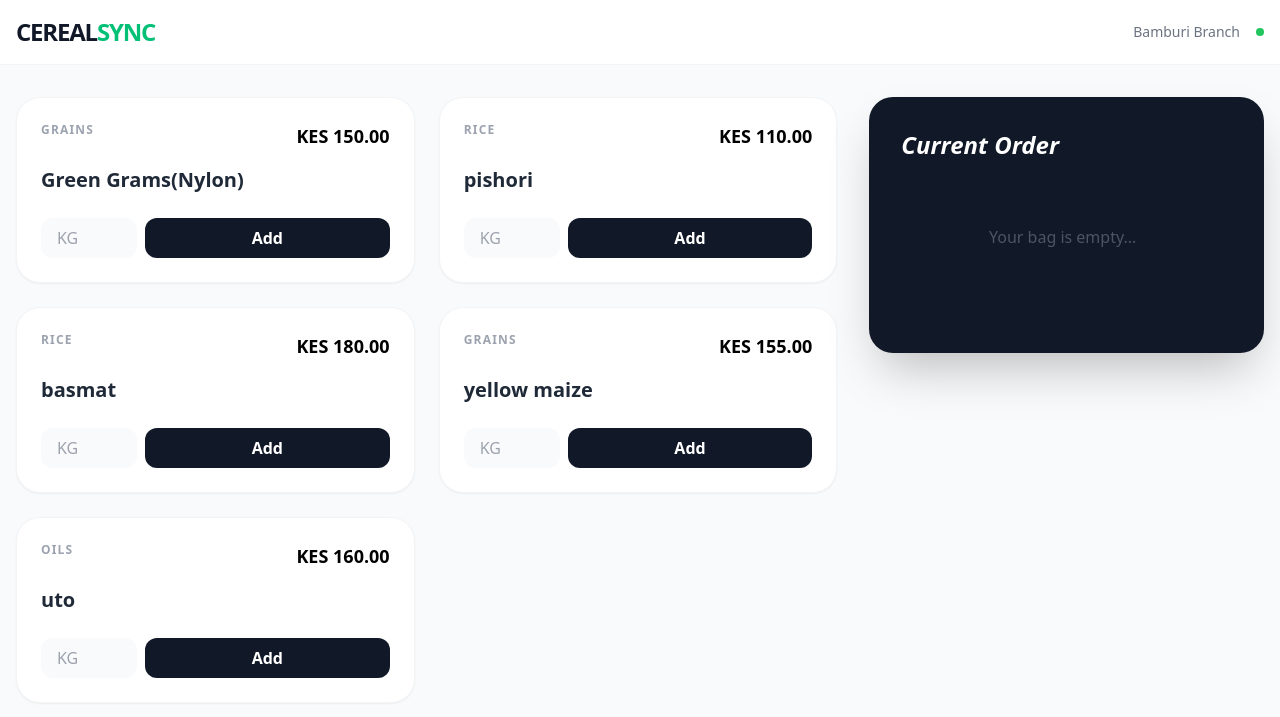
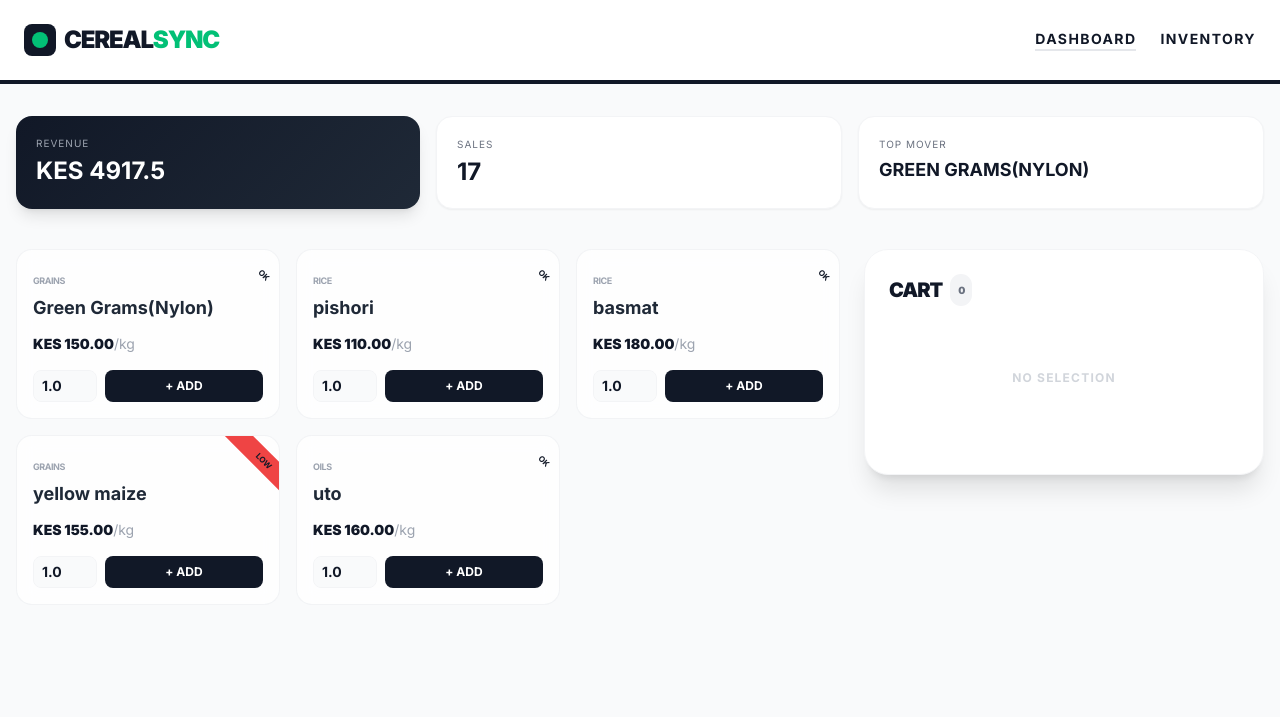
Before and after one commit to tofina41-chux/cereal-sync-pos, a Django app: page / in a window 1280 px wide. Shown: the top 717 px of the page. Run offline with Django 5.2, Linux system fonts and the light colour scheme; data comes from the database, SQL or seed files in the repository; both versions use the stored data as it was after the commit; some libraries are stand-ins or nearby versions.

Commit message:
UI Update

```diff
--- a/core/settings.py
+++ b/core/settings.py
@@ -105,7 +105,7 @@ AUTH_PASSWORD_VALIDATORS = [
 
 LANGUAGE_CODE = 'en-us'
 
-TIME_ZONE = 'UTC'
+TIME_ZONE = 'Africa/Nairobi'
 
 USE_I18N = True
 
--- a/inventory/models.py
+++ b/inventory/models.py
@@ -29,7 +29,7 @@ class Sale(models.Model):
     product = models.ForeignKey(Product, on_delete=models.CASCADE)
     quantity_sold = models.DecimalField(max_digits=10, decimal_places=2, help_text="Weight sold in KGs")
     total_price = models.DecimalField(max_digits=10, decimal_places=2)
-    timestamp = models.DateTimeField(auto_now_add=True)
+    created_at = models.DateTimeField(auto_now_add=True)
 
     def save(self, *args, **kwargs):
         # Business Logic: Automatically reduce stock when a sale is made!
--- a/inventory/views.py
+++ b/inventory/views.py
@@ -1,6 +1,7 @@
 from django.shortcuts import render, redirect, get_object_or_404
 from .models import Product, Category, Sale
-from django.db.models import Q
+from django.db.models import Q, Sum
+from django.utils import timezone
 from decimal import Decimal
 
 def sales_dashboard(request):
@@ -16,7 +17,22 @@ def sales_dashboard(request):
     if category_id:
         products = products.filter(category_id=category_id)
 
-    # Calculate cart total for the unique UI
+    # --- NEW: Daily Stats Logic ---
+    today = timezone.now().date()
+    daily_sales = Sale.objects.filter(created_at__date=today)
+
+    # Calculate revenue and transaction count
+    total_revenue = daily_sales.aggregate(Sum('total_price'))['total_price__sum'] or 0
+    sales_count = daily_sales.count()
+
+    # Find the top selling product today
+    top_product_data = daily_sales.values('product__name').annotate(
+        total_qty=Sum('quantity_sold')
+    ).order_by('-total_qty').first()
+
+    top_product = top_product_data['product__name'] if top_product_data else "None"
+
+    # --- Cart Logic ---
     cart = request.session.get('cart', {})
     total_cart_value = sum(float(item.get('subtotal', 0)) for item in cart.values())
 
@@ -25,12 +41,14 @@ def sales_dashboard(request):
         'categories': categories,
         'query': query,
         'total_cart_value': total_cart_value,
+        'total_revenue': total_revenue,
+        'sales_count': sales_count,
+        'top_product': top_product,
     })
 
 def add_to_cart(request, product_id):
     product = get_object_or_404(Product, id=product_id)
 
-    # Get weight from the form, default to 1.0 if empty or invalid
     quantity_raw = request.POST.get('quantity')
     try:
         quantity = float(quantity_raw) if quantity_raw and float(quantity_raw) > 0 else 1.0
@@ -71,25 +89,21 @@ def checkout(request):
         for item_id, item in cart.items():
             product = get_object_or_404(Product, id=item_id)
 
-            # Convert values to Decimal to keep the database happy
             qty = Decimal(str(item['quantity']))
             price = Decimal(str(item['price']))
             total = qty * price
 
-            # Create the record
             Sale.objects.create(
                 product=product,
                 quantity_sold=qty,
                 total_price=total
             )
 
-        # Clear the cart ONLY if the loop finishes successfully
         request.session['cart'] = {}
         request.session.modified = True
 
         return render(request, 'inventory/success.html')
 
     except Exception as e:
-        # This will print the EXACT error in your terminal so you can see it
         print(f"Checkout Error: {e}")
         return redirect('dashboard')
--- a/templates/base.html
+++ b/templates/base.html
@@ -3,29 +3,46 @@
 <head>
     <meta charset="UTF-8">
     <meta name="viewport" content="width=device-width, initial-scale=1.0">
-    <title>Cereal-Sync POS</title>
+    <title>Cereal-Sync | POS</title>
     <script src="https://cdn.tailwindcss.com"></script>
+    <link href="https://fonts.googleapis.com/css2?family=Inter:wght@400;700;900&display=swap" rel="stylesheet">
     <style>
-        /* Your Swissborg Green Accent */
-        .brand-green { color: #02c076; }
-        .bg-brand-green { background-color: #02c076; }
-        .border-brand-green { border-color: #02c076; }
+        body { font-family: 'Inter', sans-serif; }
+        .swiss-green { color: #02c076; }
+        .bg-swiss-green { background-color: #02c076; }
+        .swiss-border { border-width: 3px; }
+        .glass-card {
+    background: rgba(255, 255, 255, 0.8);
+    backdrop-filter: blur(10px);
+    border: 1px solid rgba(229, 231, 235, 0.5);
+    transition: all 0.3s cubic-bezier(0.4, 0, 0.2, 1);
+}
+.glass-card:hover {
+    transform: translateY(-4px);
+    box-shadow: 0 20px 25px -5px rgba(0, 0, 0, 0.05), 0 10px 10px -5px rgba(0, 0, 0, 0.02);
+    border-color: #02c076;
+}
+.stats-gradient {
+    background: linear-gradient(135deg, #111827 0%, #1f2937 100%);
+}
     </style>
 </head>
-<body class="bg-gray-50 font-sans">
-    <nav class="bg-white border-b border-gray-100 p-4 mb-8">
+<body class="bg-[#f9fafb] text-gray-900">
+    <nav class="p-6 bg-white border-b-4 border-gray-900 mb-8">
         <div class="container mx-auto flex justify-between items-center">
-            <h1 class="text-2xl font-black tracking-tighter text-gray-900">
-                CEREAL<span class="brand-green">SYNC</span>
-            </h1>
-            <div class="flex items-center gap-4 text-sm font-medium text-gray-500">
-                <span>Bamburi Branch</span>
-                <div class="h-2 w-2 rounded-full bg-green-500"></div>
+            <div class="flex items-center gap-2">
+                <div class="h-8 w-8 bg-gray-900 rounded-lg flex items-center justify-center">
+                    <div class="h-4 w-4 bg-swiss-green rounded-full"></div>
+                </div>
+                <h1 class="text-2xl font-black tracking-tighter uppercase">Cereal<span class="swiss-green">Sync</span></h1>
+            </div>
+            <div class="hidden md:flex gap-6 font-bold text-sm uppercase tracking-widest">
+                <a href="{% url 'dashboard' %}" class="border-b-2 border-swiss-green">Dashboard</a>
+                <a href="/admin" class="hover:swiss-green">Inventory</a>
             </div>
         </div>
     </nav>
-
-    <main class="container mx-auto px-4">
+    <main class="container mx-auto px-4 pb-20">
         {% block content %}{% endblock %}
     </main>
 </body>
--- a/templates/inventory/dashboard.html
+++ b/templates/inventory/dashboard.html
@@ -1,24 +1,45 @@
 {% extends 'base.html' %}
 
 {% block content %}
-<div class="grid grid-cols-1 lg:grid-cols-12 gap-8">
+<div class="flex flex-wrap gap-4 mb-10">
+    <div class="flex-1 min-w-[200px] stats-gradient p-5 rounded-2xl text-white shadow-lg">
+        <p class="text-[10px] uppercase tracking-widest text-gray-400 mb-1">Revenue</p>
+        <h4 class="text-2xl font-bold">KES {{ total_revenue }}</h4>
+    </div>
+    <div class="flex-1 min-w-[200px] bg-white p-5 rounded-2xl border border-gray-100 shadow-sm">
+        <p class="text-[10px] uppercase tracking-widest text-gray-500 mb-1">Sales</p>
+        <h4 class="text-2xl font-bold text-gray-900">{{ sales_count }}</h4>
+    </div>
+    <div class="flex-1 min-w-[200px] bg-white p-5 rounded-2xl border border-gray-100 shadow-sm">
+        <p class="text-[10px] uppercase tracking-widest text-gray-500 mb-1">Top Mover</p>
+        <h4 class="text-lg font-bold text-swiss-green truncate uppercase">{{ top_product }}</h4>
+    </div>
+</div>
 
+<div class="grid grid-cols-1 lg:grid-cols-12 gap-6">
     <div class="lg:col-span-8">
-        <div class="grid grid-cols-1 md:grid-cols-2 gap-6">
+        <div class="grid grid-cols-1 sm:grid-cols-2 xl:grid-cols-3 gap-4">
             {% for product in products %}
-            <div class="bg-white rounded-3xl p-6 shadow-sm border border-gray-100 hover:border-brand-green transition-all group">
-                <div class="flex justify-between mb-4">
-                    <span class="text-xs font-bold uppercase tracking-widest text-gray-400">{{ product.category.name }}</span>
-                    <span class="text-brand-green font-bold text-lg">KES {{ product.selling_price }}</span>
+            <div class="glass-card rounded-2xl p-4 relative overflow-hidden group">
+                <div class="absolute top-0 right-0 w-16 h-16">
+                    <div class="absolute transform rotate-45 {% if product.weight_in_stock <= product.min_stock_level %}bg-red-500{% else %}bg-swiss-green/10{% endif %} text-[8px] font-bold text-center py-1 right-[-35px] top-[15px] w-[100px]">
+                        {% if product.weight_in_stock <= product.min_stock_level %}LOW{% else %}OK{% endif %}
+                    </div>
                 </div>
-                <h3 class="text-xl font-bold text-gray-800 mb-6">{{ product.name }}</h3>
+
+                <span class="text-[9px] font-bold text-gray-400 uppercase tracking-tighter">{{ product.category.name }}</span>
+                <h3 class="text-lg font-bold text-gray-800 mt-1 mb-3">{{ product.name }}</h3>
+
+                <div class="flex items-center justify-between mb-4">
+                    <p class="text-sm font-black text-gray-900">KES {{ product.selling_price }}<span class="text-gray-400 font-normal">/kg</span></p>
+                </div>
 
                 <form action="{% url 'add_to_cart' product.id %}" method="POST" class="flex gap-2">
                     {% csrf_token %}
-                    <input type="number" name="quantity" step="0.1" placeholder="KG"
-                           class="w-24 bg-gray-50 rounded-xl px-4 py-2 outline-none focus:ring-2 focus:ring-green-500">
-                    <button type="submit" class="flex-1 bg-gray-900 text-white rounded-xl py-2 font-bold hover:bg-brand-green transition-colors">
-                        Add
+                    <input type="number" name="quantity" step="0.1" value="1.0"
+                           class="w-16 bg-gray-50 border border-gray-100 rounded-lg px-2 py-1 text-sm font-bold focus:outline-none focus:border-swiss-green">
+                    <button type="submit" class="flex-1 bg-gray-900 text-white text-xs font-bold py-2 rounded-lg hover:bg-swiss-green hover:text-gray-900 transition-all">
+                        + ADD
                     </button>
                 </form>
             </div>
@@ -27,33 +48,37 @@
     </div>
 
     <div class="lg:col-span-4">
-        <div class="bg-gray-900 rounded-3xl p-8 text-white sticky top-8 shadow-2xl">
-            <h2 class="text-2xl font-bold mb-6 italic">Current Order</h2>
+        <div class="bg-white rounded-3xl p-6 border border-gray-100 shadow-xl sticky top-6">
+            <h2 class="text-xl font-black mb-6 uppercase tracking-tighter flex items-center gap-2">
+                Cart
+                <span class="bg-gray-100 text-gray-500 text-[10px] px-2 py-0.5 rounded-full">{{ request.session.cart|length }}</span>
+            </h2>
 
-            <div class="space-y-6 mb-8 max-h-[400px] overflow-y-auto pr-2">
+            <div class="divide-y divide-gray-50 mb-6 max-h-[300px] overflow-y-auto">
                 {% for id, item in request.session.cart.items %}
-                <div class="flex justify-between items-start border-b border-gray-800 pb-4">
+                <div class="py-3 flex justify-between items-center">
                     <div>
-                        <p class="font-bold text-lg">{{ item.name }}</p>
-                        <p class="text-gray-500 text-sm">{{ item.quantity }}kg</p>
+                        <p class="text-sm font-bold text-gray-800">{{ item.name }}</p>
+                        <p class="text-[10px] text-gray-400 font-medium">{{ item.quantity }}kg × {{ item.price }}</p>
                     </div>
-                    <p class="font-mono text-brand-green">KES {{ item.subtotal }}</p>
+                    <p class="text-sm font-bold text-gray-900">KES {{ item.subtotal }}</p>
                 </div>
                 {% empty %}
-                <p class="text-gray-600 text-center py-10">Your bag is empty...</p>
+                <div class="text-center py-10">
+                    <p class="text-xs text-gray-300 font-bold uppercase tracking-widest">No Selection</p>
+                </div>
                 {% endfor %}
             </div>
 
             {% if request.session.cart %}
-            <div class="space-y-4">
-                <div class="flex justify-between items-center text-xl font-black">
-                    <span>Total</span>
-                    <span class="text-brand-green">KES {{ total_cart_value }}</span>
+            <div class="pt-4">
+                <div class="flex justify-between items-end mb-6">
+                    <span class="text-xs font-bold text-gray-400 uppercase">Total</span>
+                    <span class="text-2xl font-black text-gray-900">KES {{ total_cart_value }}</span>
                 </div>
-                <a href="{% url 'checkout' %}" class="w-full block text-center bg-brand-green text-gray-900 py-4 rounded-2xl font-black text-lg hover:scale-[1.02] transition-transform">
-    CHECKOUT
-</a>
-                <a href="{% url 'clear_cart' %}" class="block text-center text-xs text-gray-500 hover:text-red-400 uppercase tracking-widest">Clear All</a>
+                <a href="{% url 'checkout' %}" class="block w-full bg-swiss-green text-gray-900 text-center py-4 rounded-xl font-black text-sm uppercase hover:shadow-lg hover:shadow-green-200 transition-all">
+                    Complete Transaction
+                </a>
             </div>
             {% endif %}
         </div>
```
Also changed, not shown: inventory/admin.py (+9 -6 lines), db.sqlite3, inventory/migrations/0002_sale.py (added), inventory/migrations/0003_rename_timestamp_sale_created_at.py (added).
